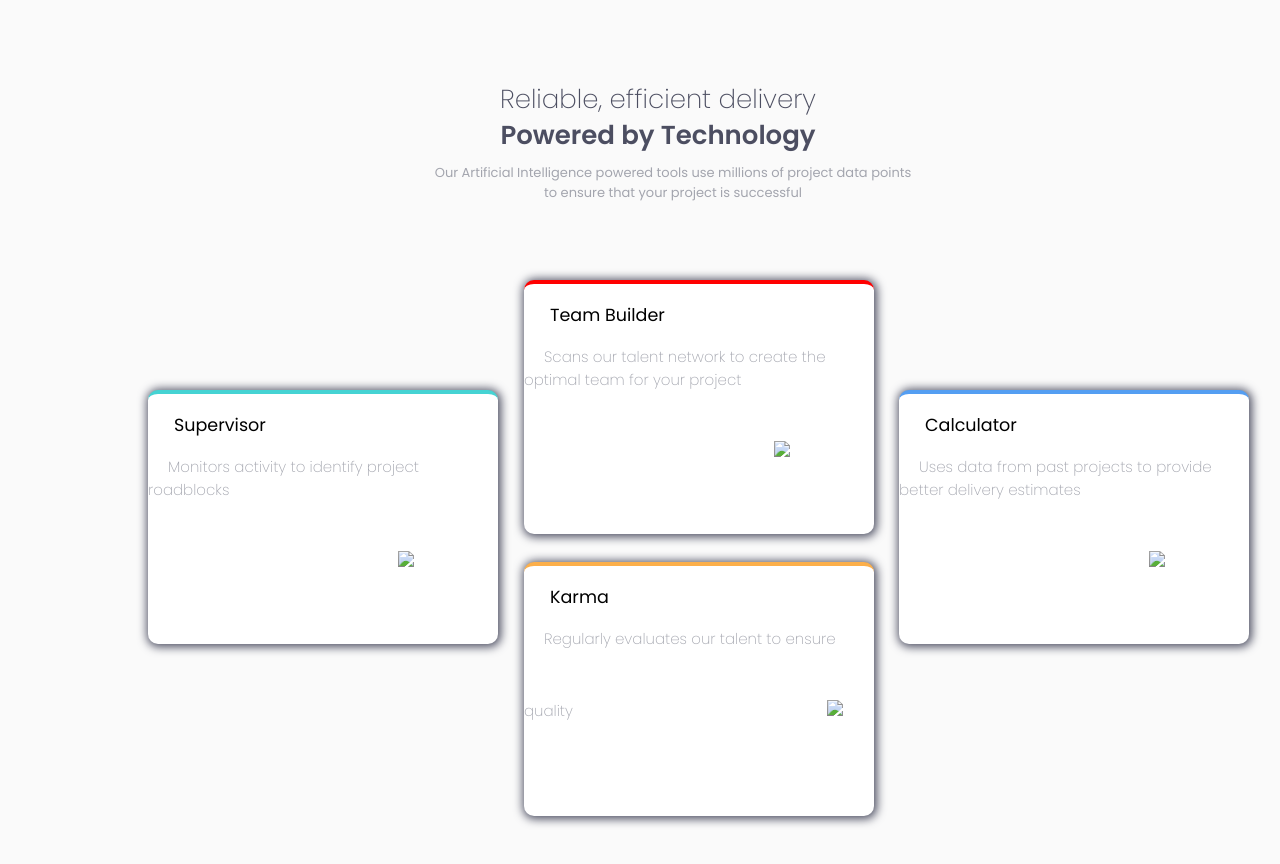
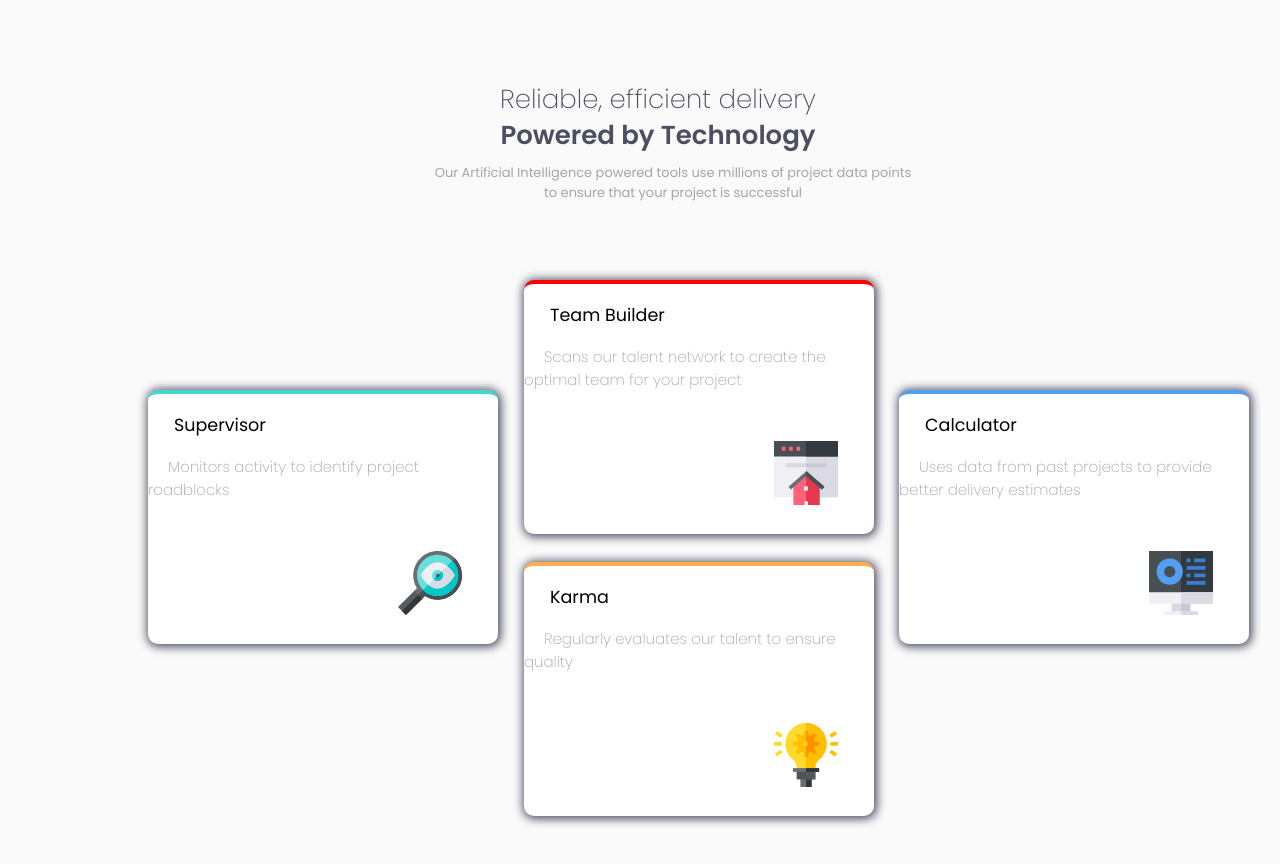
Before and after one commit to jnf03/jnf034.io, a plain HTML site: page index.html in a window 1280 px wide. Shown: the top 864 px of the page. Drawn offline with Linux system fonts and the light colour scheme.

Commit message:
Update index.html

```diff
--- a/index.html
+++ b/index.html
@@ -30,25 +30,25 @@
         <div class="element1">
             <h3 class="name">  Supervisor</h3>
             <p1 class="text">Monitors activity to identify project roadblocks</p1>
-            <img src="images/icon-supervisor.svg">
+            <img src="icon-supervisor.svg">
         </div>
         <div class="block3">
         <div class="element2">
             <h3 class="name">Team Builder</h3>
             <p1 class="text">Scans our talent network to create the optimal team for your project </p1>
-            <img src="images/icon-team-builder.svg">
+            <img src="icon-team-builder.svg">
         </div>
         <div class="element3">
             <h3 class="name"> Karma </h3>
             <p1 class="text">Regularly evaluates our talent to ensure quality</p1>
-            <img src="images/icon-karma.svg">
+            <img src="icon-karma.svg">
         </div>
         </div>
         <div class="element4">
            <h3 class="name">
                Calculator </h3>
             <p1 class="text"> Uses data from past projects to provide better delivery estimates </p1>
-            <img src="images/icon-calculator.svg">
+            <img src="icon-calculator.svg">
         </div>
     </div>
 
```
